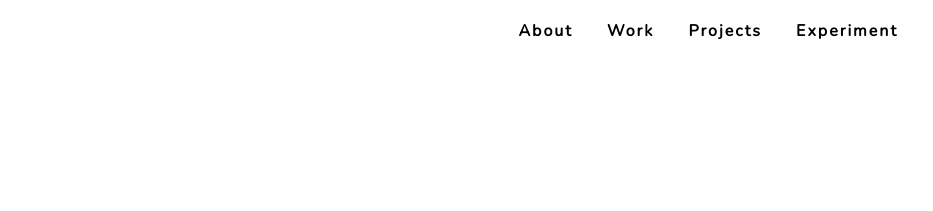
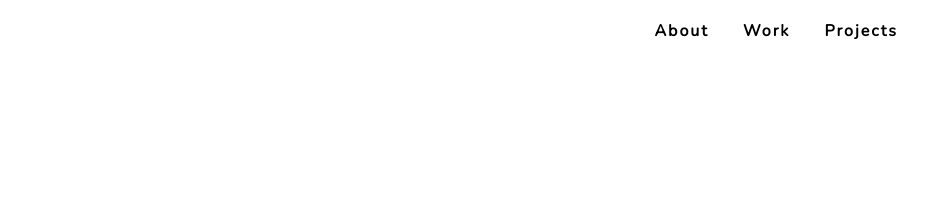
Before and after one commit to amberleehuynh/CSE-134B-HW5, a plain HTML site: page about.html in a window 1280 px wide. Shown: the top 211 px of the page, 347-1280 px from the left. Drawn offline with nearby package versions, Linux system fonts and the light colour scheme.

Commit message:
delete experiments

```diff
--- a/about.html
+++ b/about.html
@@ -20,7 +20,6 @@
         <li><a href="about.html">About</a></li>
         <li><a href="work.html">Work</a></li>
         <li><a href="projects.html">Projects</a></li>
-        <li><a href="experiment.html">Experiment</a></li>
       </ul>
     </nav>
   </div>
```
Also changed, not shown: index.html (+0 -1 lines), projects.html (+0 -1 lines), work.html (+0 -1 lines).
